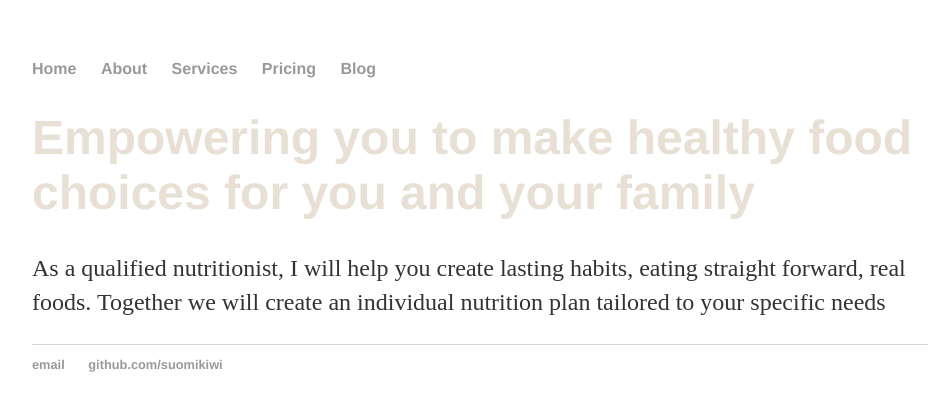
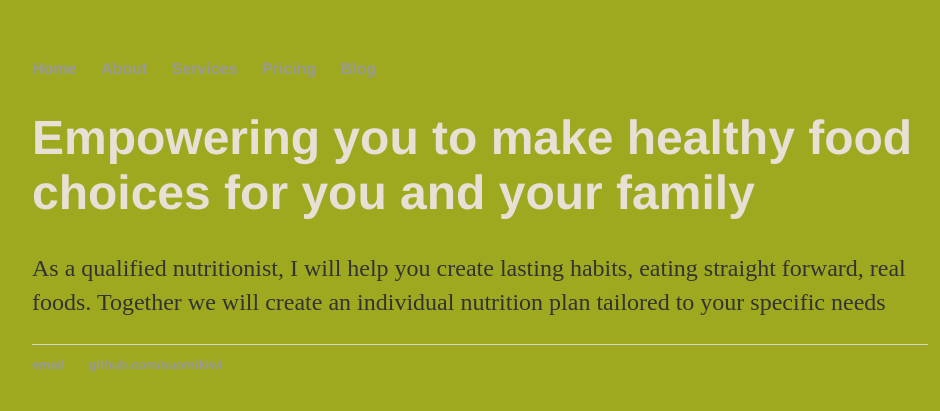
Before and after one commit to suomikiwi/suomikiwi.github.io, a Jekyll site: the page built from index.html, in a window 1280 px wide. Shown: the top 411 px of the page, without its empty margins (160-1100 px from the left). Built offline with Jekyll 4.4.1, drawn with Linux system fonts in a browser that asks for light colours.

Commit message:
Update main.css

```diff
--- a/css/main.css
+++ b/css/main.css
@@ -1,7 +1,7 @@
 body {
     margin: 60px auto;
     width: 70%;
-    background-color: 9EA91F;
+    background-color: #9EA91F;
 }
 nav ul, footer ul {
     font-family:'Helvetica', 'Arial', 'Sans-Serif';
```
